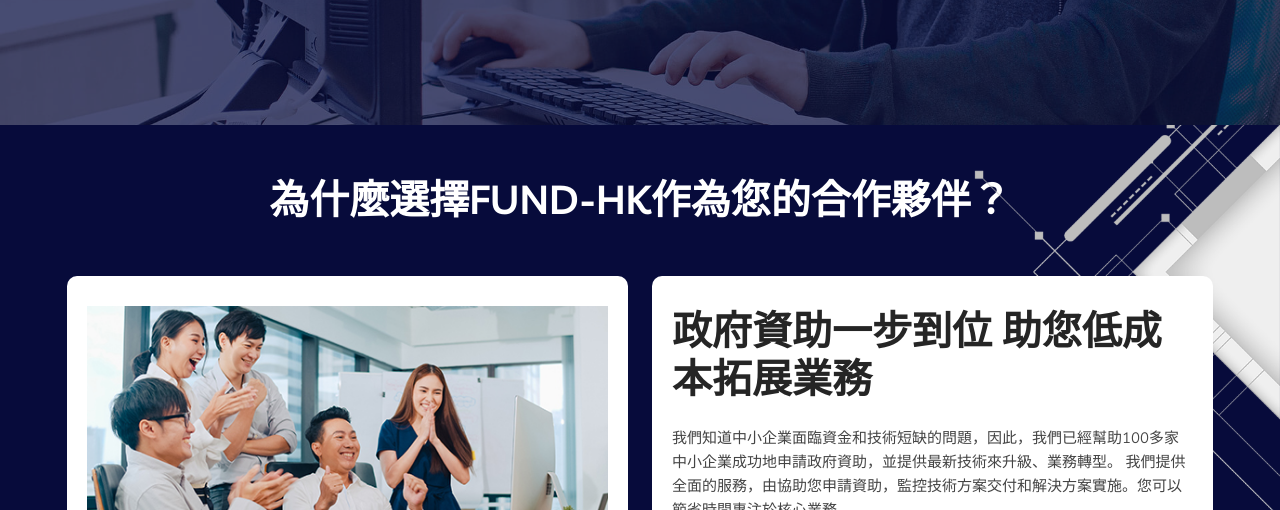
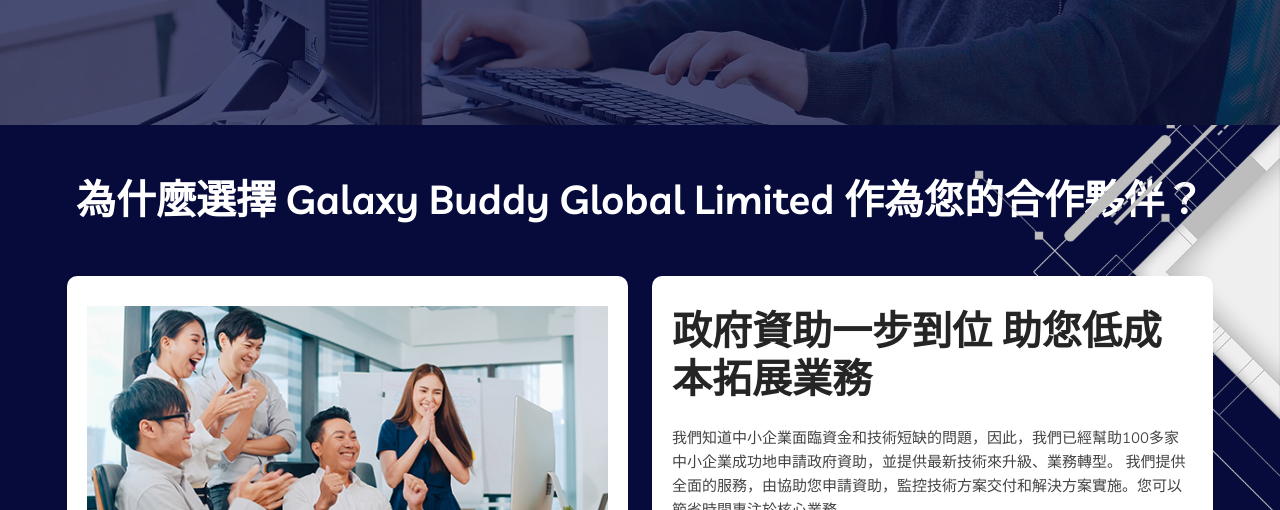
Before and after one commit to Do-Test-Live/W-Monoploy-Technology, a plain HTML site: page index.html in a window 1280 px wide. Shown: the part 590-1100 px from the top of the page. Drawn offline with Linux system fonts and the light colour scheme; a web font is replaced by a local one.

Commit message:
13/12/2022

```diff
--- a/index.html
+++ b/index.html
@@ -184,7 +184,7 @@
 <section class="services-area pt-50 pb-70">
     <div class="container">
         <div>
-            <h1 class="text-center text-white">為什麼選擇FUND-HK作為您的合作夥伴？</h1>
+            <h1 class="text-center text-white">為什麼選擇 Galaxy Buddy Global Limited 作為您的合作夥伴？</h1>
         </div>
         <div class="row pt-45">
             <div class="col-lg-6 col-sm-12">
```
Also changed, not shown: contact.html (+0 -1 lines).
